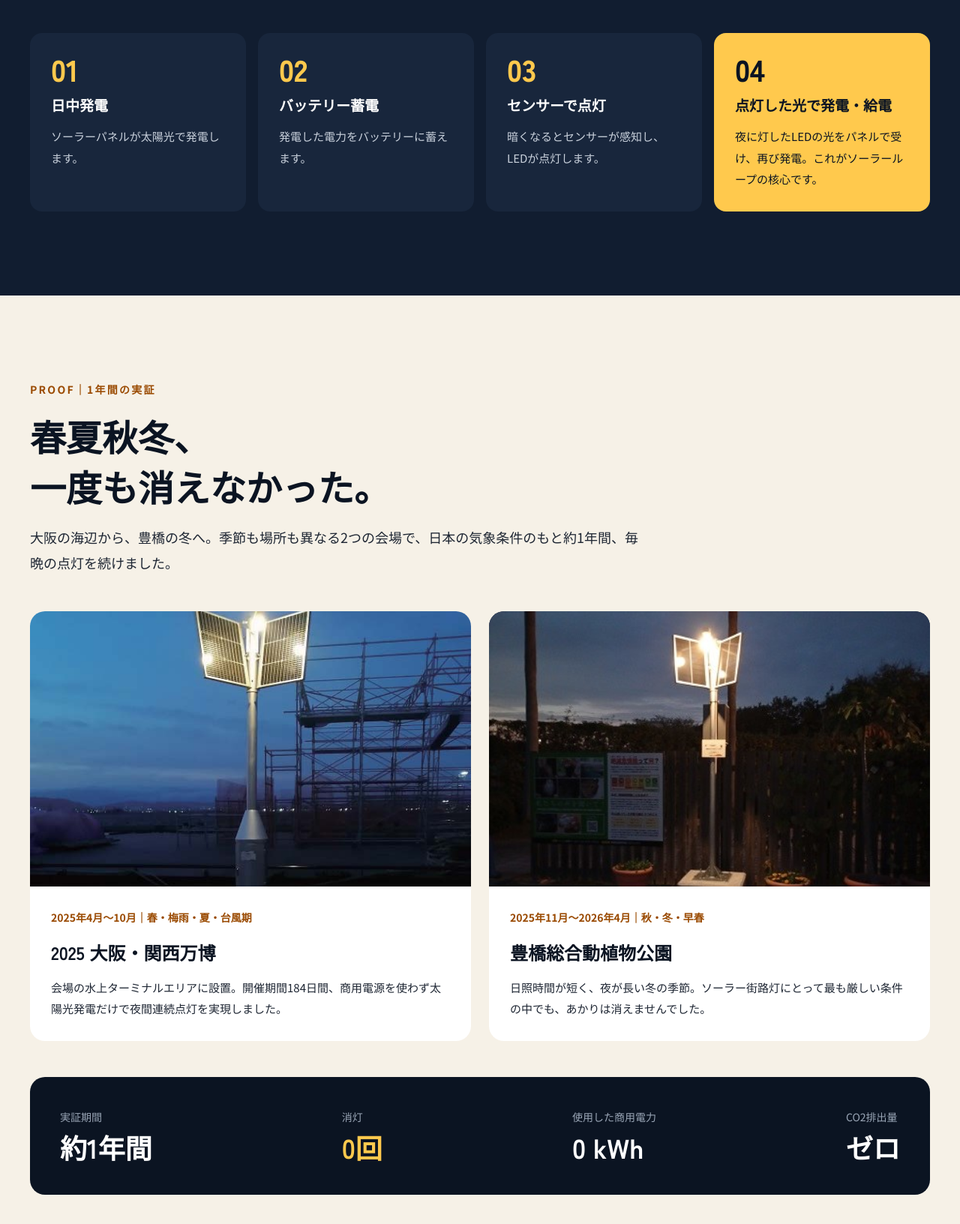
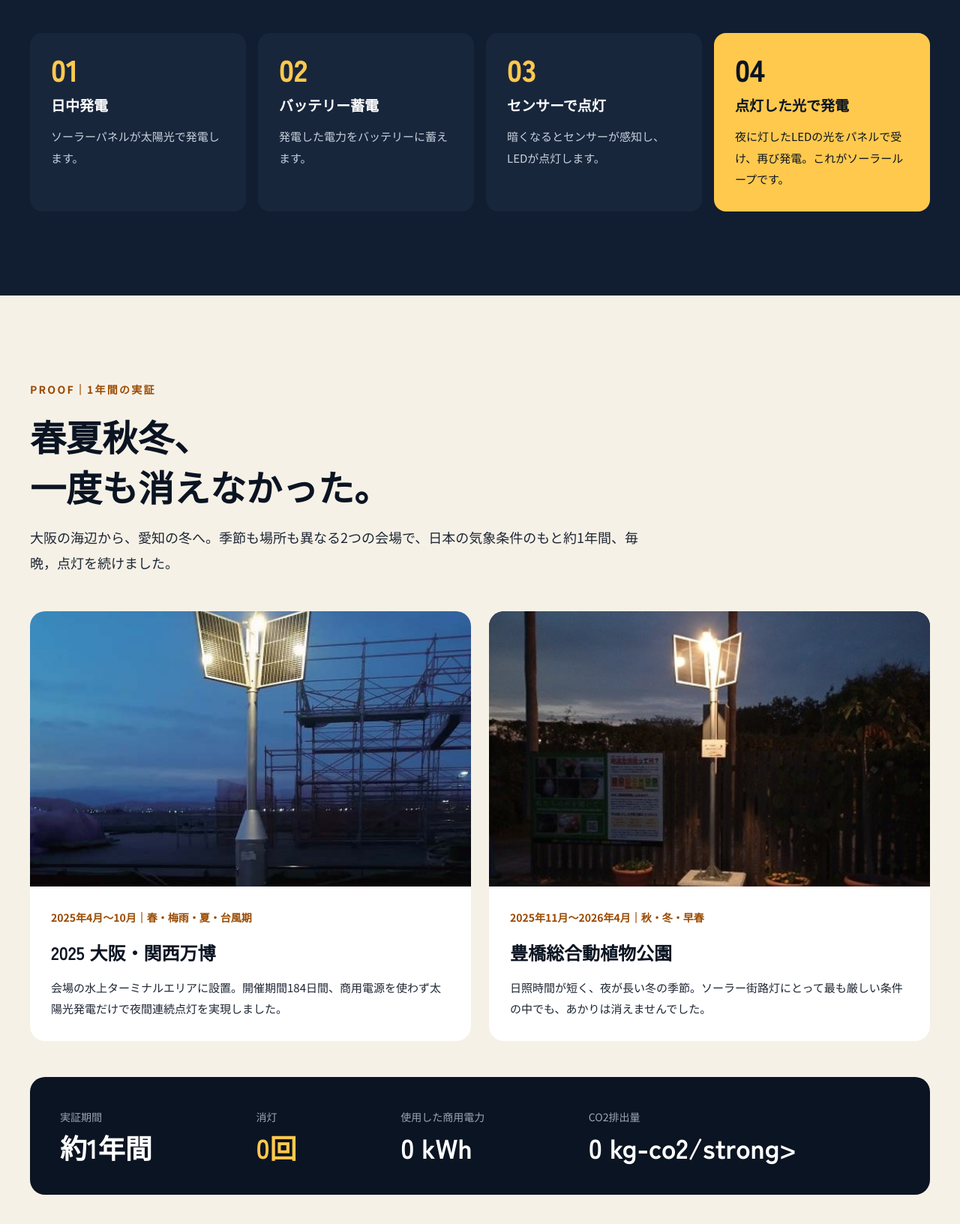
Before and after one commit to lpirie16-ship-it/SSL-loop, a plain HTML site: page index.html in a window 1280 px wide. Shown: the part 3320-4952 px from the top of the page at 75% size. Drawn offline with Linux system fonts and the light colour scheme.

Commit message:
Update index.html

```diff
--- a/index.html
+++ b/index.html
@@ -103,7 +103,7 @@ a{color:#FFD27A}a:hover{color:#ffffff}
 </div>
 <div style="flex: 1 1 360px; min-width: 0; display: flex; justify-content: center">
 <div style="background: #F6F1E7; border-radius: 24px; padding: 40px 64px; display: flex; justify-content: center">
-<img src="./assets/a2de3afe975ab4cf1807b9be16a133f3.jpg" alt="ソーラーループ・防災灯の製品イメージ（ソーラーパネルとLED灯具、支柱）" style="height: 440px; width: auto; display: block; mix-blend-mode: multiply">
+<img src="./assets/ループ大証.jpg" alt="ソーラーループ・防災灯の製品イメージ（ソーラーパネルとLED灯具、支柱）" style="height: 440px; width: auto; display: block; mix-blend-mode: multiply">
 </div>
 </div>
 </div>
@@ -134,8 +134,8 @@ a{color:#FFD27A}a:hover{color:#ffffff}
 </li>
 <li style="background: #FFC94D; color: #0B1422; border-radius: 16px; padding: 28px; display: flex; flex-direction: column; gap: 10px">
 <span style="font-family: 'Zen Kaku Gothic New', sans-serif; font-weight: 900; font-size: 40px; line-height: 1; color: #0B1422">04</span>
-<strong style="font-size: 19px">点灯した光で発電・給電</strong>
-<span style="font-size: 15px">夜に灯したLEDの光をパネルで受け、再び発電。これがソーラーループの核心です。</span>
+<strong style="font-size: 19px">点灯した光で発電</strong>
+<span style="font-size: 15px">夜に灯したLEDの光をパネルで受け、再び発電。これがソーラーループです。</span>
 </li>
 </ol>
 </div>
@@ -147,7 +147,7 @@ a{color:#FFD27A}a:hover{color:#ffffff}
 <div style="display: flex; flex-direction: column; gap: 16px; max-width: 820px">
 <p style="margin: 0; color: #9A4A00; font-weight: 700; letter-spacing: 0.16em; font-size: 14px">PROOF｜1年間の実証</p>
 <h2 style="margin: 0; font-family: 'Zen Kaku Gothic New', sans-serif; font-weight: 900; font-size: clamp(30px, 4vw, 48px); line-height: 1.4; color: #0B1422">春夏秋冬、<br>一度も消えなかった。</h2>
-<p style="margin: 0; font-size: 18px">大阪の海辺から、豊橋の冬へ。季節も場所も異なる2つの会場で、日本の気象条件のもと約1年間、毎晩の点灯を続けました。</p>
+<p style="margin: 0; font-size: 18px">大阪の海辺から、愛知の冬へ。季節も場所も異なる2つの会場で、日本の気象条件のもと約1年間、毎晩，点灯を続けました。</p>
 </div>
 <div style="display: grid; grid-template-columns: repeat(auto-fit, minmax(340px, 1fr)); gap: 24px">
 <article style="background: #ffffff; border-radius: 20px; overflow: hidden; display: flex; flex-direction: column">
@@ -182,7 +182,7 @@ a{color:#FFD27A}a:hover{color:#ffffff}
 </div>
 <div style="display: flex; flex-direction: column; gap: 4px">
 <span style="font-size: 14px; color: #9AA6B6">CO2排出量</span>
-<strong style="font-family: 'Zen Kaku Gothic New', sans-serif; font-size: 36px; line-height: 1.3">ゼロ</strong>
+<strong style="font-family: 'Zen Kaku Gothic New', sans-serif; font-size: 36px; line-height: 1.3">0 kg-co2/strong>
 </div>
 </div>
 </div>
@@ -239,7 +239,7 @@ a{color:#FFD27A}a:hover{color:#ffffff}
 </a>
 <a href="mailto:lpirie@jun.email.ne.jp" style="display: flex; align-items: center; gap: 12px; min-height: 56px; padding: 0 28px; background: #ffffff; color: #0B1422; text-decoration: none; border-radius: 999px; font-weight: 700; font-size: 17px">
 <svg aria-hidden="true" width="22" height="22" viewBox="0 0 24 24" fill="none" stroke="currentColor" stroke-width="2" stroke-linecap="round" stroke-linejoin="round"><rect x="2" y="4" width="20" height="16" rx="2"></rect><path d="m22 6-10 7L2 6"></path></svg>
-lpirie@jun.email.ne.jp
+lpirie16@gmail.com
 </a>
 </div>
 </div>
```
